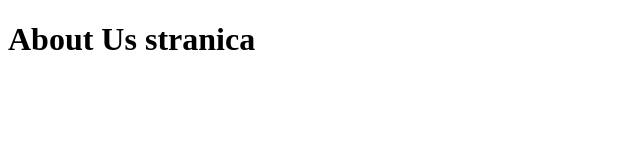
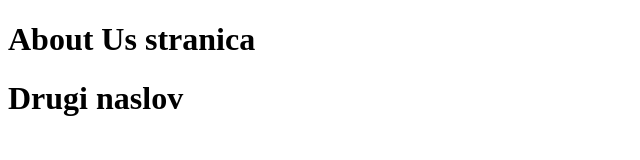
Before and after one commit to ledu89/smart, a plain HTML site: page about-us.html in a window 1280 px wide. Shown: the whole page, without its empty margins (0-640 px from the left). Drawn offline with Linux system fonts and the light colour scheme.

Commit message:
Dodat novi naslov

```diff
--- a/about-us.html
+++ b/about-us.html
@@ -8,5 +8,6 @@
 </head>
 <body>
     <h1>About Us stranica</h1>
+    <h1>Drugi naslov</h1>
 </body>
 </html>
```
